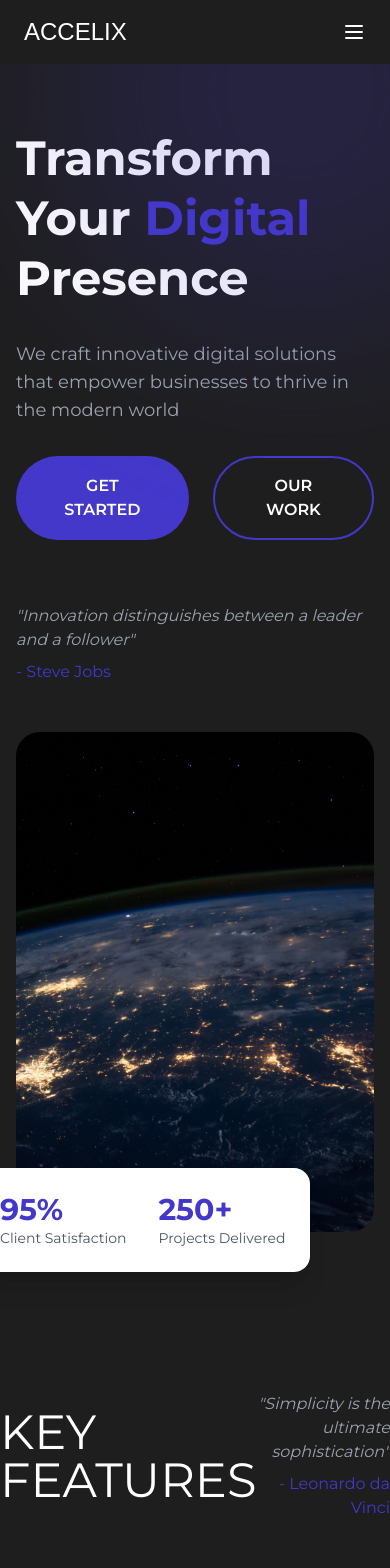
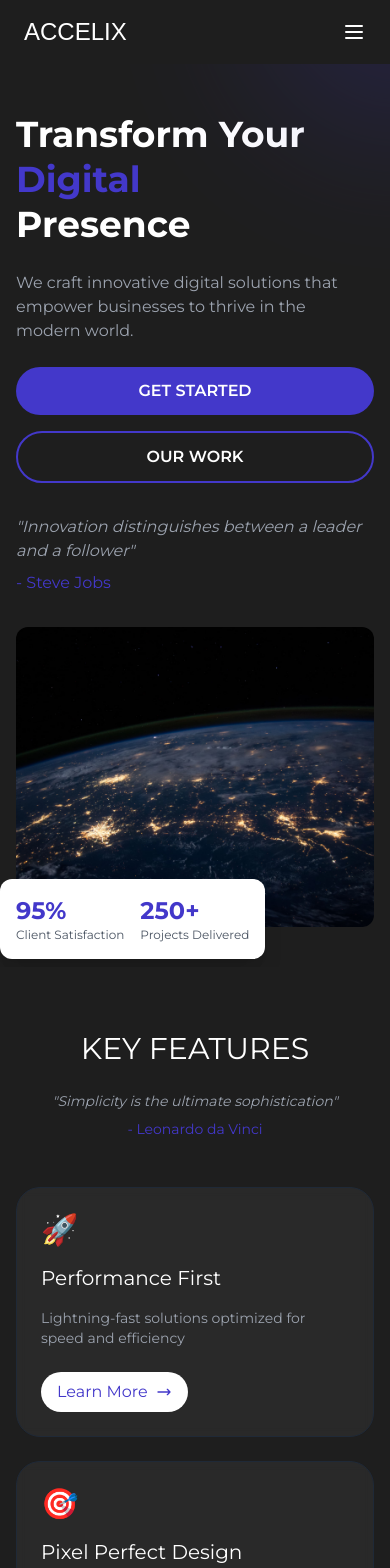
Before and after one commit to Sakhi29/accelix, a Next.js app: page / in a window 390 px wide. Shown: the top 1568 px of the page. Built offline with nearby package versions, Linux system fonts and the light colour scheme; a web font is replaced by a local one.

Commit message:
made sections responsive

```diff
--- a/src/components/Features.tsx
+++ b/src/components/Features.tsx
@@ -5,9 +5,9 @@ import { motion } from "framer-motion";
 import { Montserrat } from "next/font/google";
 
 const montserrat = Montserrat({
-  subsets: ['latin'],
-  weight: '400',
-  display: 'swap',
+  subsets: ["latin"],
+  weight: "400",
+  display: "swap",
 });
 
 const features = [
@@ -39,23 +39,22 @@ const features = [
 
 const Features = () => {
   return (
-    <section className="w-full bg-[#1E1E1E] text-white py-20 md:px-8 relative overflow-hidden">
-      {/* Background gradient */}
-      {/* <div className="absolute -bottom-40 -left-40 w-[500px] h-[500px] bg-[#4338ca] rounded-full opacity-20 blur-[100px]" /> */}
-
+    <section className="w-full bg-[#1E1E1E] text-white py-16 px-4 md:px-8 relative overflow-hidden">
       <div className="container mx-auto">
-        <div className="flex justify-between items-center mb-20">
-          <h2 className={`${montserrat.className} text-5xl font-bold`}>
+        <div className="flex flex-col md:flex-row justify-between items-center mb-12 md:mb-20">
+          <h2
+            className={`${montserrat.className} text-3xl sm:text-4xl md:text-5xl font-bold mb-6 md:mb-0`}
+          >
             KEY FEATURES
           </h2>
 
           {/* Quote Section */}
-          <div className="text-right">
+          <div className="text-center md:text-right">
             <motion.p
               initial={{ opacity: 0, y: 20 }}
               whileInView={{ opacity: 1, y: 0 }}
               transition={{ duration: 0.5 }}
-              className="text-gray-400 italic"
+              className="text-gray-400 italic text-sm sm:text-base"
             >
               "Simplicity is the ultimate sophistication"
             </motion.p>
@@ -63,14 +62,14 @@ const Features = () => {
               initial={{ opacity: 0, y: 20 }}
               whileInView={{ opacity: 1, y: 0 }}
               transition={{ duration: 0.5, delay: 0.2 }}
-              className="text-[#4338ca] mt-2"
+              className="text-[#4338ca] mt-2 text-sm sm:text-base"
             >
               - Leonardo da Vinci
             </motion.p>
           </div>
         </div>
 
-        <div className="grid grid-cols-1 md:grid-cols-2 gap-8">
+        <div className="grid grid-cols-1 md:grid-cols-2 gap-6 sm:gap-8">
           {features.map((feature, index) => (
             <motion.div
               key={feature.id}
@@ -78,17 +77,23 @@ const Features = () => {
               whileInView={{ opacity: 1, y: 0 }}
               transition={{ duration: 0.5, delay: index * 0.1 }}
               whileHover={{ scale: 1.02 }}
-              className="bg-white/5 backdrop-blur-sm rounded-3xl p-8 border border-gray-800 hover:border-[#4338ca] transition-all"
+              className="bg-white/5 backdrop-blur-sm rounded-3xl p-6 sm:p-8 border border-gray-800 hover:border-[#4338ca] transition-all"
             >
-              <span className="text-4xl mb-4 block">{feature.icon}</span>
-              <h3 className={`${montserrat.className} text-2xl font-bold mb-4`}>
+              <span className="text-3xl sm:text-4xl mb-4 block">
+                {feature.icon}
+              </span>
+              <h3
+                className={`${montserrat.className} text-xl sm:text-2xl font-bold mb-4`}
+              >
                 {feature.title}
               </h3>
-              <p className="text-gray-400">{feature.description}</p>
+              <p className="text-gray-400 text-sm sm:text-base">
+                {feature.description}
+              </p>
               <div className="mt-6">
                 <motion.button
                   whileHover={{ scale: 1.05 }}
-                  className="flex items-center gap-2 bg-white px-6 py-2 rounded-full text-[#4338ca] hover:bg-[#4338ca]/10 transition-all group"
+                  className="flex items-center gap-2 bg-white px-4 sm:px-6 py-2 rounded-full text-[#4338ca] hover:bg-[#4338ca]/10 transition-all group"
                 >
                   <span>Learn More</span>
                   <svg
@@ -115,9 +120,9 @@ const Features = () => {
           initial={{ opacity: 0, y: 20 }}
           whileInView={{ opacity: 1, y: 0 }}
           transition={{ duration: 0.5 }}
-          className="text-center mt-20"
+          className="text-center mt-12 sm:mt-20"
         >
-          <button className="bg-[#4338ca] px-8 py-4 rounded-full font-semibold hover:bg-[#4318FF] transition-colors">
+          <button className="bg-[#4338ca] px-6 sm:px-8 py-3 sm:py-4 rounded-full font-semibold hover:bg-[#4318FF] transition-colors">
             EXPLORE ALL FEATURES
           </button>
         </motion.div>
--- a/src/components/Hero.tsx
+++ b/src/components/Hero.tsx
@@ -1,51 +1,55 @@
-'use client';
+"use client";
 
-import React from 'react';
-import { motion } from 'framer-motion';
-import { Montserrat } from 'next/font/google';
-import Image from 'next/image';
+import React from "react";
+import { motion } from "framer-motion";
+import { Montserrat } from "next/font/google";
+import Image from "next/image";
 
 const montserrat = Montserrat({
-  subsets: ['latin'],
-  weight: ['400', '700'],
-  display: 'swap',
+  subsets: ["latin"],
+  weight: ["400", "700"],
+  display: "swap",
 });
 
 const Hero = () => {
   return (
-    <section className="w-full min-h-screen bg-[#1E1E1E] text-white relative overflow-hidden">
+    <section className="w-full min-h-screen bg-[#1E1E1E] text-white relative overflow-hidden pt-12 sm:pt-0">
       {/* Background gradient */}
-      <div className="absolute -top-40 -right-40 w-[500px] h-[500px] bg-[#4338ca] rounded-full opacity-20 blur-[100px]" />
+      <div className="absolute -top-40 -right-40 w-[300px] h-[300px] sm:w-[500px] sm:h-[500px] bg-[#4338ca] rounded-full opacity-20 blur-[80px] sm:blur-[100px]" />
 
-      <div className="container mx-auto px-4 pt-32 pb-20">
-        <div className="grid grid-cols-1 lg:grid-cols-2 gap-12 items-center">
+      <div className="container mx-auto px-4 pt-16 sm:pt-32 pb-10 sm:pb-20">
+        <div className="grid grid-cols-1 lg:grid-cols-2 gap-8 sm:gap-12 items-center">
           {/* Left Content */}
           <motion.div
             initial={{ opacity: 0, x: -30 }}
             animate={{ opacity: 1, x: 0 }}
             transition={{ duration: 0.8 }}
           >
-            <h1 className={`${montserrat.className} text-5xl md:text-7xl font-bold leading-tight mb-8`}>
+            <h1
+              className={`${montserrat.className} text-4xl sm:text-5xl md:text-7xl font-bold leading-tight mb-6 sm:mb-8`}
+            >
               Transform Your
               <span className="text-[#4338ca]"> Digital</span>
-              <br />Presence
+              <br />
+              Presence
             </h1>
 
-            <p className="text-gray-400 text-lg mb-8 max-w-lg">
-              We craft innovative digital solutions that empower businesses to thrive in the modern world
+            <p className="text-gray-400 text-base sm:text-lg mb-6 sm:mb-8 max-w-md">
+              We craft innovative digital solutions that empower businesses to
+              thrive in the modern world.
             </p>
 
-            <div className="flex gap-6">
+            <div className="flex flex-col  md:flex-row gap-4 sm:gap-6">
               <motion.button
                 whileHover={{ scale: 1.05 }}
-                className="bg-[#4338ca] px-8 py-4 rounded-full font-semibold hover:bg-[#4318FF] transition-colors"
+                className="bg-[#4338ca] px-6 w-full sm:px-8 py-3 md:max-w-[400px] sm:py-4 rounded-full font-semibold hover:bg-[#4318FF] transition-colors"
               >
                 GET STARTED
               </motion.button>
 
               <motion.button
                 whileHover={{ scale: 1.05 }}
-                className="border-2 border-[#4338ca] px-8 py-4 rounded-full font-semibold hover:bg-[#4338ca]/10 transition-colors"
+                className="border-2 border-[#4338ca] w-full px-6 md:max-w-[400px] sm:px-8 py-3 sm:py-4 rounded-full font-semibold hover:bg-[#4338ca]/10 transition-colors"
               >
                 OUR WORK
               </motion.button>
@@ -56,7 +60,7 @@ const Hero = () => {
               initial={{ opacity: 0, y: 20 }}
               animate={{ opacity: 1, y: 0 }}
               transition={{ delay: 0.5, duration: 0.8 }}
-              className="mt-16"
+              className="mt-8 sm:mt-16"
             >
               <p className="text-gray-400 italic">
                 "Innovation distinguishes between a leader and a follower"
@@ -70,13 +74,13 @@ const Hero = () => {
             initial={{ opacity: 0, y: 30 }}
             animate={{ opacity: 1, y: 0 }}
             transition={{ duration: 0.8 }}
-            className="relative h-[500px]"
+            className="relative h-[300px] sm:h-[400px] lg:h-[500px]"
           >
             <Image
               src="/hero-image.avif"
               alt="Digital Innovation"
               fill
-              className="object-cover rounded-3xl"
+              className="object-cover rounded-xl sm:rounded-3xl"
               priority
             />
 
@@ -85,16 +89,24 @@ const Hero = () => {
               initial={{ opacity: 0 }}
               animate={{ opacity: 1 }}
               transition={{ delay: 0.8 }}
-              className="absolute -bottom-10 -left-10 bg-white text-black p-6 rounded-2xl shadow-xl"
+              className="absolute -bottom-8 sm:-bottom-10 -left-4 sm:-left-10 bg-white text-black p-4 sm:p-6 rounded-xl sm:rounded-2xl shadow-xl"
             >
-              <div className="flex gap-8">
+              <div className="flex gap-4 sm:gap-8">
                 <div>
-                  <h3 className="text-3xl font-bold text-[#4338ca]">95%</h3>
-                  <p className="text-sm text-gray-600">Client Satisfaction</p>
+                  <h3 className="text-2xl sm:text-3xl font-bold text-[#4338ca]">
+                    95%
+                  </h3>
+                  <p className="text-xs sm:text-sm text-gray-600">
+                    Client Satisfaction
+                  </p>
                 </div>
                 <div>
-                  <h3 className="text-3xl font-bold text-[#4338ca]">250+</h3>
-                  <p className="text-sm text-gray-600">Projects Delivered</p>
+                  <h3 className="text-2xl sm:text-3xl font-bold text-[#4338ca]">
+                    250+
+                  </h3>
+                  <p className="text-xs sm:text-sm text-gray-600">
+                    Projects Delivered
+                  </p>
                 </div>
               </div>
             </motion.div>
--- a/src/components/Services.tsx
+++ b/src/components/Services.tsx
@@ -1,67 +1,79 @@
-'use client';
+"use client";
 
-import { Montserrat} from 'next/font/google';
-import { motion } from 'framer-motion';
+import { Montserrat } from "next/font/google";
+import { motion } from "framer-motion";
 
 const montserrat = Montserrat({
-  subsets: ['latin'],
-  weight: '400',
-  display: 'swap',
+  subsets: ["latin"],
+  weight: "400",
+  display: "swap",
 });
 
 const services = [
   {
-    title: 'Website Development',
-    description: 'Creating responsive, modern websites that drive results',
-    link: '/services/web'
+    title: "Website Development",
+    description: "Creating responsive, modern websites that drive results",
+    link: "/services/web",
   },
   {
-    title: 'Mobile Development',
-    description: 'Native and cross-platform mobile solutions',
-    link: '/services/mobile'
+    title: "Mobile Development",
+    description: "Native and cross-platform mobile solutions",
+    link: "/services/mobile",
   },
   {
-    title: 'Cloud Services',
-    description: 'Scalable cloud solutions for your business',
-    link: '/services/cloud'
+    title: "Cloud Services",
+    description: "Scalable cloud solutions for your business",
+    link: "/services/cloud",
   },
   {
-    title: 'UI/UX Design',
-    description: 'User-centered design that converts',
-    link: '/services/design'
-  }
+    title: "UI/UX Design",
+    description: "User-centered design that converts",
+    link: "/services/design",
+  },
+  {
+    title: "SEO Optimization",
+    description:
+      "Boost your online visibility and drive organic traffic with tailored SEO strategies.",
+    link: "/services/seo",
+  },
 ];
 
 const Services = () => {
   return (
-    <section className="py-20 text-white relative overflow-hidden">
-      {/* Background Effects */}
-      {/* <div className="absolute -top-48 -left-64 w-[500px] h-[500px] bg-blue-500 rounded-full opacity-20 blur-3xl -z-50"></div>
-      <div className="absolute -bottom-44 -right-44 w-[600px] h-[600px] bg-white rounded-full opacity-10 blur-[200px] -z-10"></div> */}
-
-      <div className="container mx-auto px-4">
-        <div className="flex justify-between items-center mb-20">
-          <h2 className={`${montserrat.className} text-5xl font-bold `}>OUR SERVICES</h2>
-          <p className="text-gray-400 text-right">
+    <section className="py-16 px-4 sm:px-6 lg:px-8 text-white relative overflow-hidden">
+      <div className="container mx-auto">
+        {/* Header Section */}
+        <div className="flex flex-col md:flex-row justify-between items-center mb-12 md:mb-20 space-y-6 md:space-y-0">
+          <h2
+            className={`${montserrat.className} text-3xl sm:text-4xl lg:text-5xl font-bold text-center md:text-left`}
+          >
+            OUR SERVICES
+          </h2>
+          <p className="text-gray-400 text-sm sm:text-base md:text-lg text-center md:text-right">
             "We are what we repeatedly do."
-            <span className="block text-[#4318FF]">-Aristotle</span>
+            <span className="block text-[#4318FF] mt-1">- Aristotle</span>
           </p>
         </div>
 
-        <div className="space-y-8">
+        {/* Services Section */}
+        <div className="space-y-10">
           {services.map((service, index) => (
             <motion.div
               key={index}
               initial={{ opacity: 0, x: -20 }}
               whileInView={{ opacity: 1, x: 0 }}
               transition={{ duration: 0.5, delay: index * 0.1 }}
-              className="group border-b border-gray-800 pb-8 relative flex justify-between items-center"
+              className="group flex items-center justify-between border-b border-gray-800 pb-8 space-x-4"
             >
-              <div>
-                <h3 className={`${montserrat.className} text-4xl text-gray-200 group-hover:text-white transition-colors duration-300`}>
+              <div className="flex-1">
+                <h3
+                  className={`${montserrat.className} text-2xl sm:text-3xl lg:text-4xl text-gray-200 group-hover:text-white transition-colors duration-300`}
+                >
                   {service.title}
                 </h3>
-                <p className="text-gray-400 mt-2">{service.description}</p>
+                <p className="text-gray-400 text-sm sm:text-base lg:text-lg mt-2">
+                  {service.description}
+                </p>
               </div>
               <motion.div
                 whileHover={{ scale: 1.1 }}
```
Also changed, not shown: src/components/CaseStudies.tsx (+8 -6 lines), src/components/Footer.tsx (+45 -16 lines), src/components/Navbar.tsx (+25 -13 lines), src/components/Testimonials.tsx (+25 -21 lines).
